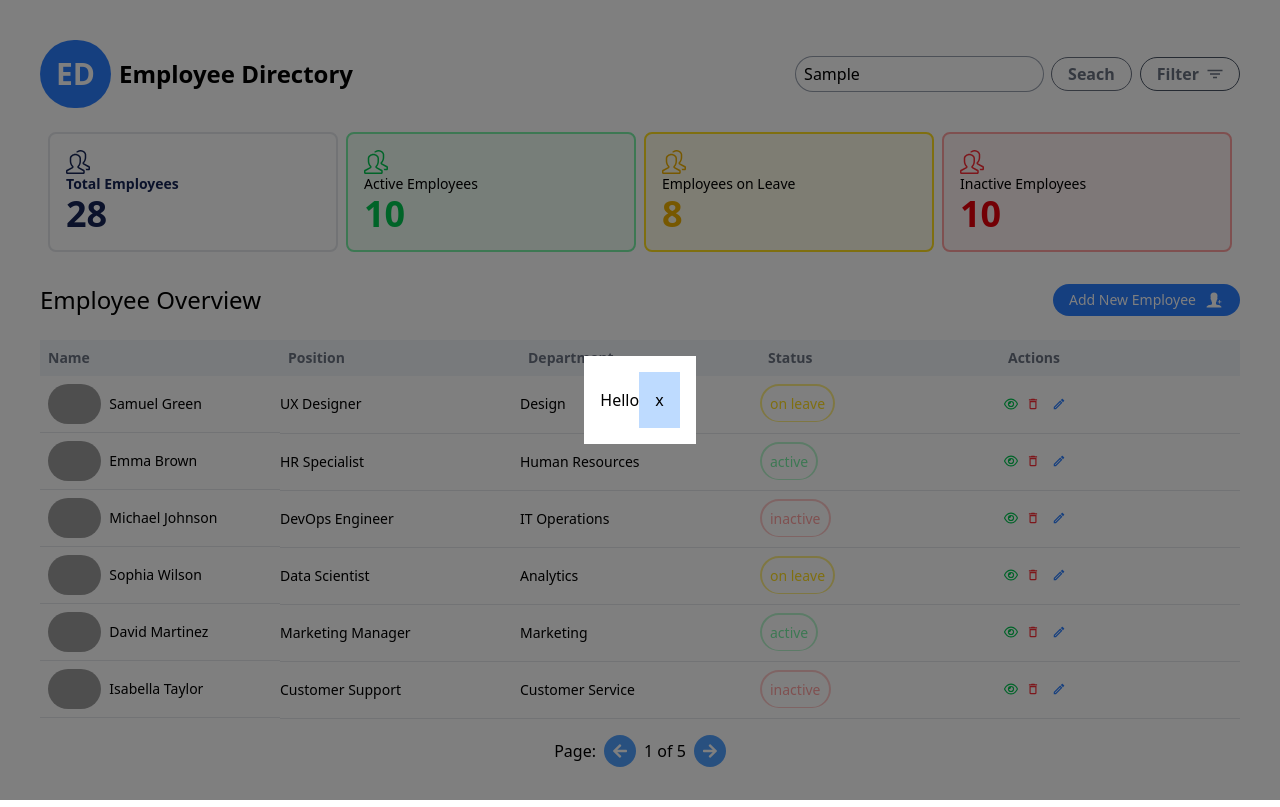
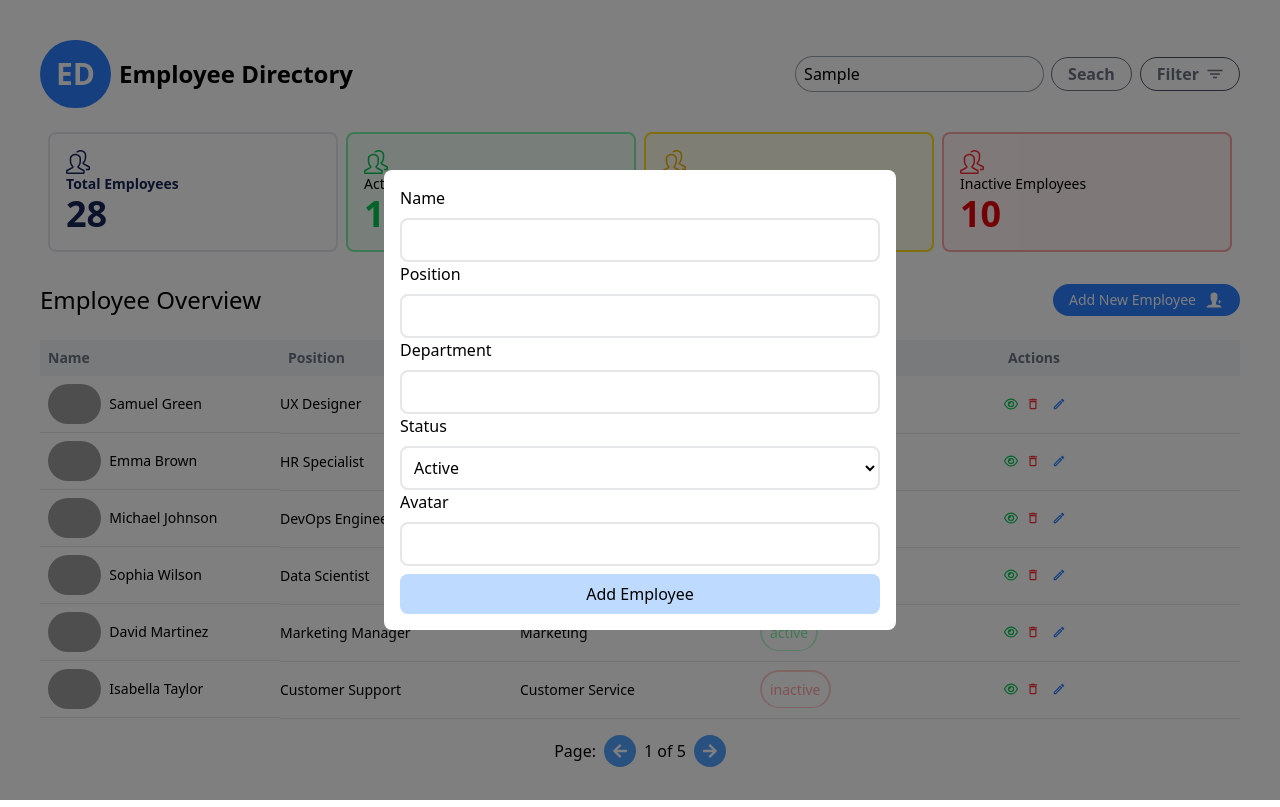
Before and after one commit to GeorgeAppianing/Employee-Directory, a React (Vite) app: page / in a window 1280 px wide. Both pictures are taken after typing "Sample" into the empty fields and a click on the button "Add New Employee". Built offline with nearby package versions, Linux system fonts and the light colour scheme; data requests are answered from the project's data file; grey boxes are pictures that could not be loaded.

Commit message:
Added the functionality to add new employees

```diff
--- a/src/GlobalContext.jsx
+++ b/src/GlobalContext.jsx
@@ -61,7 +61,6 @@ export const GlobalProvider = ({ children }) => {
     const newData = data.filter((employee) => employee.id !== id);
     setData(newData);
     setConfirmDelete(false);
-    // console.log("Deleted");
 
     console.log(newData);
 
--- a/src/components/Employees.jsx
+++ b/src/components/Employees.jsx
@@ -5,7 +5,7 @@ import { MdOutlineEdit } from "react-icons/md";
 import { FaRegEye } from "react-icons/fa6";
 import { FaArrowLeft } from "react-icons/fa";
 import { FaArrowRight } from "react-icons/fa";
-import { PopUp } from "./PopUp";
+import { NewEmployee } from "./NewEmployee";
 import ConfirmDelete from "../components/ConfirmDelete";
 const Employees = () => {
   const [selectedEmloyeeId, setSelectedEmployeeId] = useState(null);
@@ -110,7 +110,7 @@ const Employees = () => {
         </button>
       </div>
       {/* Toggle PopUP */}
-      {popUp && <PopUp />}
+      {popUp && <NewEmployee />}
       {/* toggle Confirm Delete */}
       {confirmDelete && <ConfirmDelete id={selectedEmloyeeId} />}
     </div>
--- /dev/null
+++ b/src/components/NewEmployee.jsx
@@ -0,0 +1,62 @@
+import { GlobalContext } from "../GlobalContext";
+import { useContext } from "react";
+export const NewEmployee = () => {
+  const { TogglePopUp } = useContext(GlobalContext);
+  return (
+    <div className=" fixed bg-black/50  flex justify-center items-center inset-0 z-50">
+      <div className="bg-white p-4 rounded-lg gap-4 w-2/5">
+        <div className="flex flex-col gap-2">
+          <label htmlFor="name">Name</label>
+          <input
+            type="text"
+            name="name"
+            id="name"
+            className="border-2 border-gray-200 p-2 rounded-lg"
+          />
+        </div>
+        <div className="flex flex-col gap-2">
+          <label htmlFor="position">Position</label>
+          <input
+            type="text"
+            name="position"
+            id="position"
+            className="border-2 border-gray-200 p-2 rounded-lg"
+          />
+        </div>
+        <div className="flex flex-col gap-2">
+          <label htmlFor="department">Department</label>
+          <input
+            type="text"
+            name="department"
+            id="department"
+            className="border-2 border-gray-200 p-2 rounded-lg"
+          />
+        </div>
+        <div className="flex flex-col gap-2">
+          <label htmlFor="status">Status</label>
+          <select
+            name="status"
+            id="status"
+            className="border-2 border-gray-200 p-2 rounded-lg"
+          >
+            <option value="active">Active</option>
+            <option value="on leave">On Leave</option>
+            <option value="inactive">Inactive</option>
+          </select>
+        </div>
+        <div className="flex flex-col gap-2">
+          <label htmlFor="avatar">Avatar</label>
+          <input
+            type="text"
+            name="avatar"
+            id="avatar"
+            className="border-2 border-gray-200 p-2 rounded-lg"
+          />
+        </div>
+        <button className="bg-blue-200 p-2 mt-2 rounded-lg w-full">
+          Add Employee
+        </button>
+      </div>
+    </div>
+  );
+};
--- a/src/components/PopUp.jsx
+++ /dev/null
@@ -1,15 +0,0 @@
-import { GlobalContext } from "../GlobalContext";
-import { useContext } from "react";
-export const PopUp = () => {
-  const { TogglePopUp } = useContext(GlobalContext);
-  return (
-    <div className=" fixed bg-black/50  flex justify-center items-center inset-0  p-6 z-50">
-      <h3 className="bg-white p-4">
-        Hello
-        <button onClick={TogglePopUp} className="bg-blue-200 p-4">
-          x
-        </button>
-      </h3>
-    </div>
-  );
-};
```
